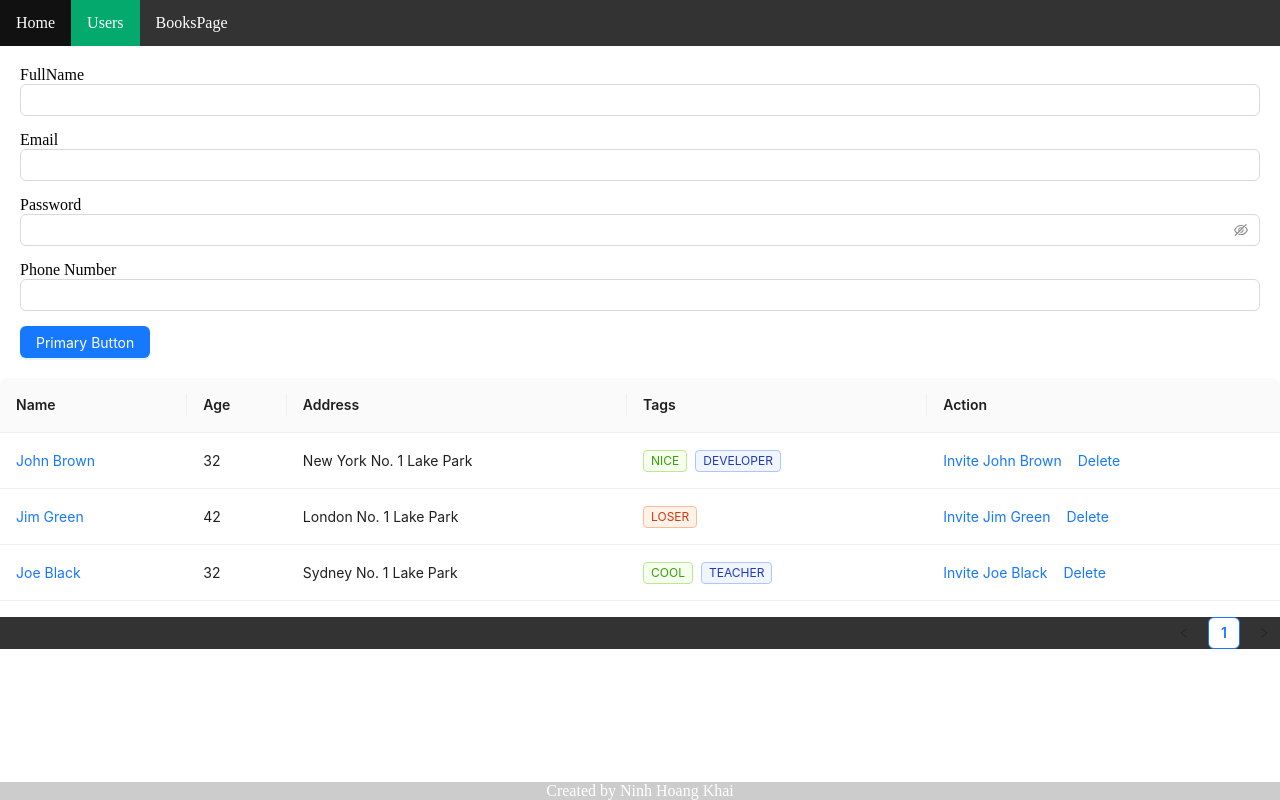
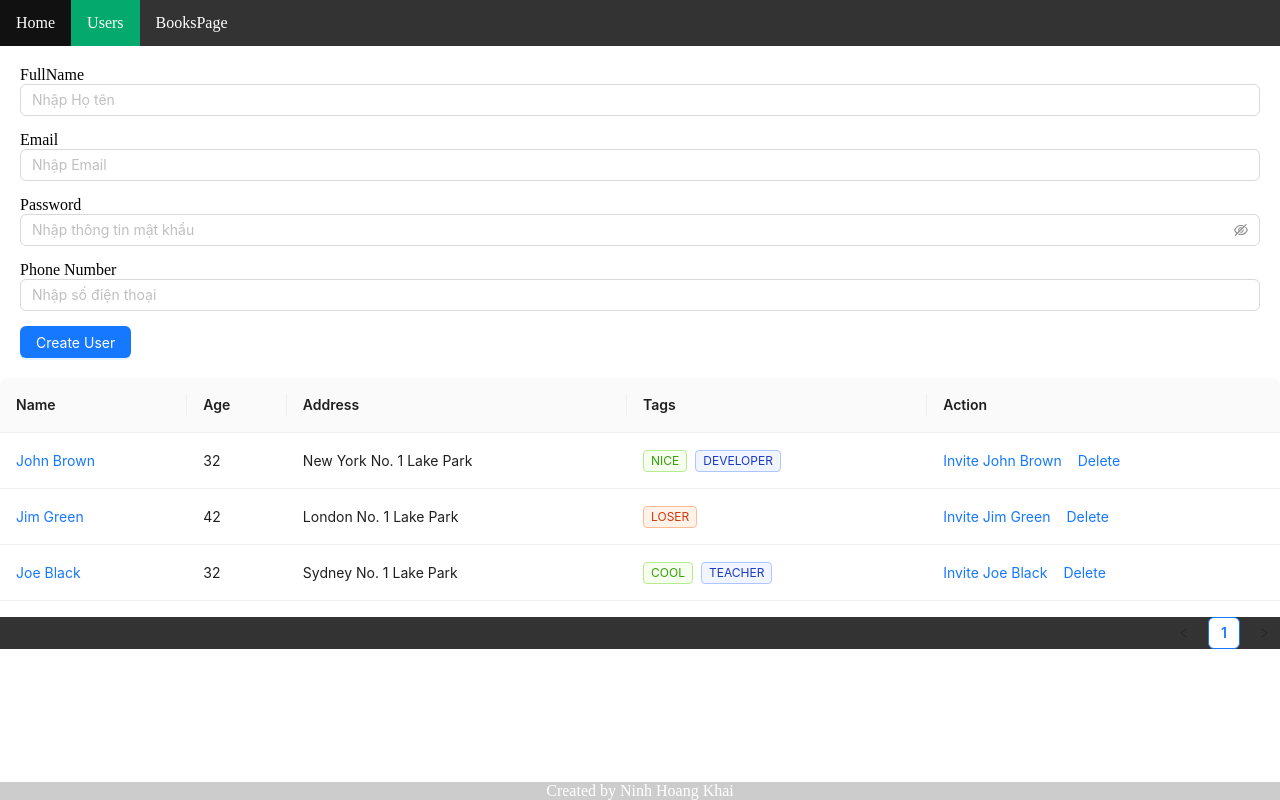
Before and after one commit to nhkkhai/MyReact, a React (Vite) app: page /users in a window 1280 px wide. Built offline with nearby package versions, Linux system fonts and the light colour scheme.

Commit message:
lay thong tin form

```diff
--- a/src/components/layout/footer.jsx
+++ b/src/components/layout/footer.jsx
@@ -2,7 +2,7 @@ import './footer.css'
 
 const Footer = () => {
     return (
-        <div class="footer">
+        <div className="footer">
             <p>Created by Ninh Hoang Khai</p>
         </div>
     );
--- a/src/components/user/user.form.jsx
+++ b/src/components/user/user.form.jsx
@@ -1,29 +1,44 @@
 import { Input, Button } from "antd";
 import './user.form.css'
+import { useState } from "react";
 
 const UserForm = () => {
+
+    const [fullName, setFullName] = useState("");
+    const [email, setEmail] = useState("");
+    const [password, setPassword] = useState("");
+    const [phoneNumber, setPhoneNumber] = useState("");
+
+    const handleClickBtn = () => {
+        console.log(">> Check log: ", { fullName, email, password, phoneNumber });
+    }
+
+
     return (
         <div className="user_form">
 
             <div style={{ display: "flex", flexDirection: "column", gap: "15px" }}>
                 <div className="user_info">
                     <span className="user_info-title">FullName</span>
-                    <Input />
+                    <Input placeholder="Nhập Họ tên" onChange={(e) => setFullName(e.target.value)} value={fullName} />
                 </div>
                 <div className="user_info">
                     <span className="user_info-title">Email</span>
-                    <Input />
+                    <Input placeholder="Nhập Email" onChange={(e) => setEmail(e.target.value)} value={email} />
                 </div>
                 <div className="user_info">
                     <span className="user_info-title">Password</span>
-                    <Input.Password />
+                    <Input.Password placeholder="Nhập thông tin mật khẩu" onChange={(e) => setPassword(e.target.value)} value={password} />
                 </div>
                 <div className="user_info">
                     <span className="user_info-title">Phone Number</span>
-                    <Input />
+                    <Input placeholder="Nhập số điện thoại" onChange={(e) => setPhoneNumber(e.target.value)} value={phoneNumber} />
                 </div>
                 <div>
-                    <Button type="primary">Primary Button</Button>
+                    <Button
+                        type="primary"
+                        onClick={() => handleClickBtn()}
+                    >Create User</Button>
 
                 </div>
             </div>
```
